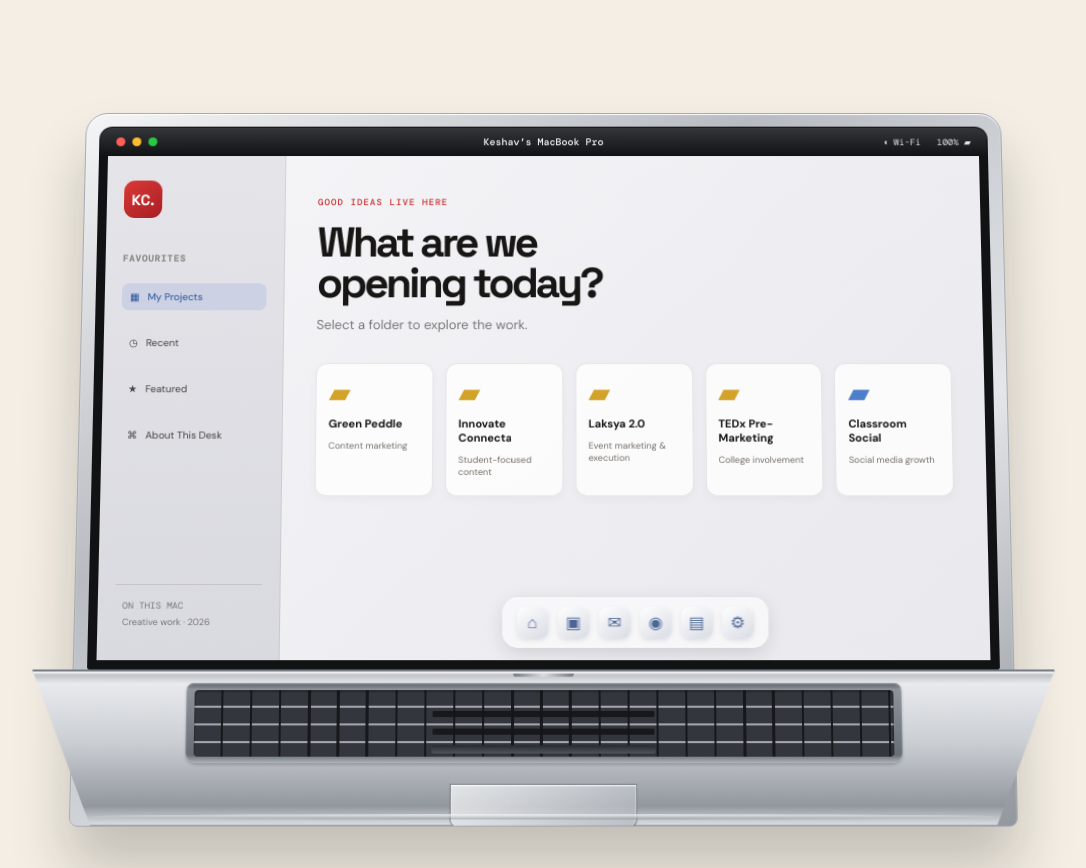
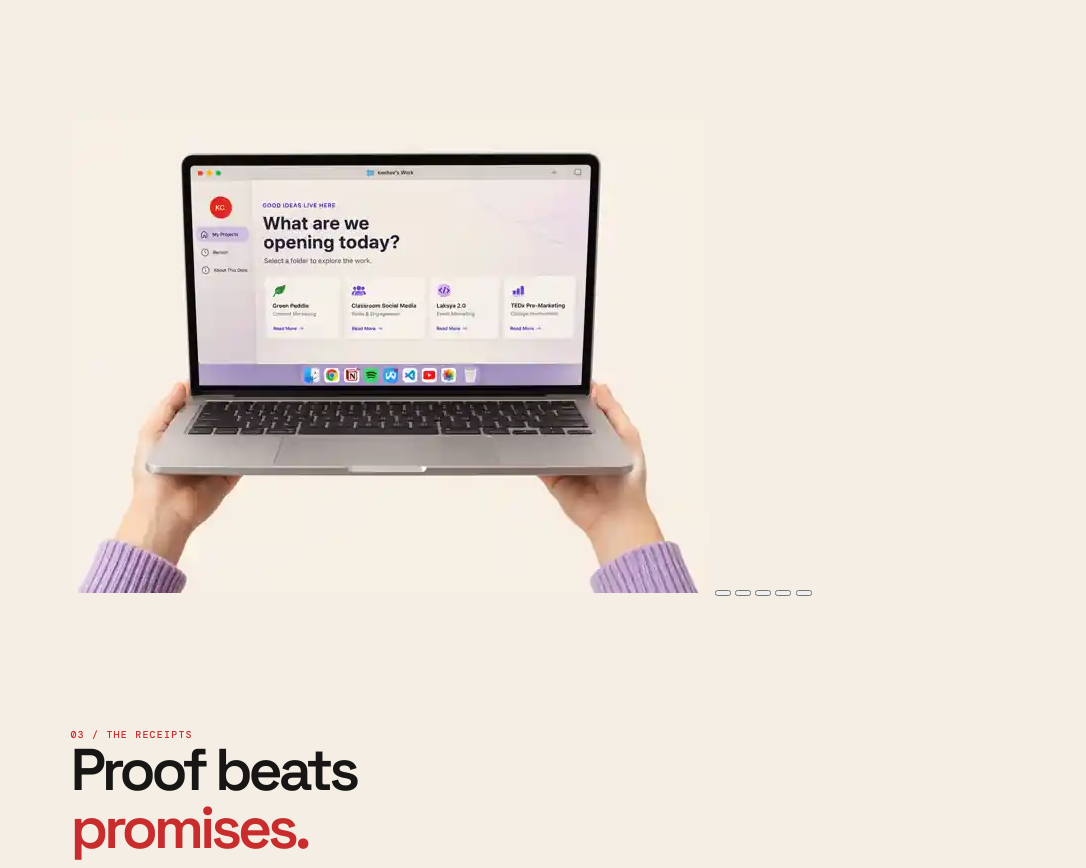
Before and after one commit to keshavchikkamath32-pixel/KESHAV-CHIKKAMATH, a plain HTML site: page work.html in a window 1280 px wide. Shown: the part 560-1428 px from the top of the page, without its empty margins (96-1182 px from the left). Drawn offline with nearby package versions, Linux system fonts and the light colour scheme.

Commit message:
Replace fake laptop frame with hands-held MacBook scene

```diff
--- a/work.html
+++ b/work.html
@@ -1,27 +1,24 @@
 <!doctype html>
-<html lang="en"><head><meta charset="utf-8"><meta name="viewport" content="width=device-width,initial-scale=1"><meta name="description" content="Projects and work experience of Keshav Chikkamath."><title>My Work Experience — Keshav Chikkamath</title><link rel="stylesheet" href="styles.css?v=20261125-macbook-angle"></head>
+<html lang="en"><head><meta charset="utf-8"><meta name="viewport" content="width=device-width,initial-scale=1"><meta name="description" content="Projects and work experience of Keshav Chikkamath."><title>My Work Experience — Keshav Chikkamath</title><link rel="stylesheet" href="styles.css?v=20261125-hands-held-macbook"></head>
 <body><div class="cursor-dot" aria-hidden="true"></div>
 <header class="site-header"><a class="wordmark" href="index.html">KESHAV<br>CHIKKAMATH<span>.</span></a><nav aria-label="Main navigation"><a href="index.html">About</a><a href="resume.html">Resume</a><a href="contact.html">Contact</a></nav><button class="menu-toggle" aria-label="Toggle menu" aria-expanded="false">☰</button><a class="header-cta" href="contact.html">Let's connect ↗</a></header>
 <main class="inner-page">
   <div class="page-topline"><span>THE WORK DESK / 02</span><a href="index.html">← Back to the scene</a></div>
   <section class="page-hero work-hero"><p class="eyebrow">OPEN TABS, OPEN MIND</p><h1>My work<br><em>experience.</em></h1><p>Welcome to my laptop. Pick a tab, poke around and see what I've been making happen.</p></section>
-  <section class="laptop-section">
-    <div class="laptop-shell macbook-shell">
-      <div class="laptop-top macbook-menubar"><span class="mac-traffic"><i></i><i></i><i></i></span><span class="mac-menu-title">Keshav’s MacBook Pro</span><span class="mac-menu-right">◖ Wi-Fi&nbsp;&nbsp; 100% ▰</span></div>
-      <div class="desktop macos-desktop">
-        <div class="desktop-sidebar mac-sidebar"><div class="avatar-chip">KC.</div><span class="mac-sidebar-heading">FAVOURITES</span><span>▦ &nbsp; My Projects</span><span>◷ &nbsp; Recent</span><span>★ &nbsp; Featured</span><span>⌘ &nbsp; About This Desk</span><div class="mac-sidebar-footer">ON THIS MAC<br><small>Creative work · 2026</small></div></div>
-        <div class="desktop-main"><div class="desktop-welcome"><span class="eyebrow">GOOD IDEAS LIVE HERE</span><h2>What are we<br>opening today?</h2><p>Select a folder to explore the work.</p></div>
-          <div class="folder-grid">
-            <button class="folder" data-project="green"><span class="folder-icon">▰</span><b>Green Peddle</b><small>Content marketing</small></button>
-            <button class="folder" data-project="innovate"><span class="folder-icon">▰</span><b>Innovate Connecta</b><small>Student-focused content</small></button>
-            <button class="folder" data-project="laksya"><span class="folder-icon">▰</span><b>Laksya 2.0</b><small>Event marketing & execution</small></button>
-            <button class="folder" data-project="tedx"><span class="folder-icon">▰</span><b>TEDx Pre-Marketing</b><small>College involvement</small></button>
-            <button class="folder classroom-folder" data-project="classroom"><span class="folder-icon">▰</span><b>Classroom Social</b><small>Social media growth</small></button>
-          </div>
-          <div class="mac-dock"><span>⌂</span><span>▣</span><span>✉</span><span>◉</span><span>▤</span><span>⚙</span></div><article class="project-window" id="project-window" aria-live="polite"><button class="close-project" aria-label="Close project">×</button><span class="eyebrow">SELECT A FOLDER</span><h3>Your next click is the case study.</h3><p>Choose any project folder to see the role, contribution and details currently available.</p></article>
-        </div>
-      </div>
-      <div class="laptop-base macbook-base" aria-hidden="true"><div class="keyboard-deck"><div class="keyboard-keys"></div><div class="trackpad"></div></div><div class="front-lip"></div></div>
+  <section class="laptop-section held-laptop-section">
+    <div class="held-laptop-scene">
+      <img src="assets/macbook-hands.webp" alt="A MacBook held in the air by two hands, showing Keshav’s work portfolio on its screen">
+      <button class="screen-project-hit hit-green" data-project="green" aria-label="Open Green Peddle project"></button>
+      <button class="screen-project-hit hit-classroom" data-project="classroom" aria-label="Open Classroom Social Media project"></button>
+      <button class="screen-project-hit hit-laksya" data-project="laksya" aria-label="Open Laksya 2.0 project"></button>
+      <button class="screen-project-hit hit-tedx" data-project="tedx" aria-label="Open TEDx Pre-Marketing project"></button>
+      <button class="screen-project-hit hit-innovate" data-project="innovate" aria-label="Open Innovate Connecta project"></button>
+      <article class="project-window held-project-window" id="project-window" aria-live="polite">
+        <button class="close-project" aria-label="Close project">×</button>
+        <span class="eyebrow">SELECT A PROJECT</span>
+        <h3>Tap a folder on the screen.</h3>
+        <p>Choose a project on the laptop display to explore the role, contribution and details.</p>
+      </article>
     </div>
   </section>
   <section class="content-section evidence-section"><div class="section-kicker">03 / THE RECEIPTS</div><h2>Proof beats<br><span>promises.</span></h2><div class="evidence-grid"><div class="evidence-card"><b>12+</b><span>Awards & recognitions across college events and competitions.</span></div><div class="evidence-card"><b>Letters</b><span>Recommendation letter previews can be added here when supplied.</span></div><div class="evidence-card"><b>More soon</b><span>Campaign visuals, event photographs and additional case-study evidence.</span></div></div></section>
```
